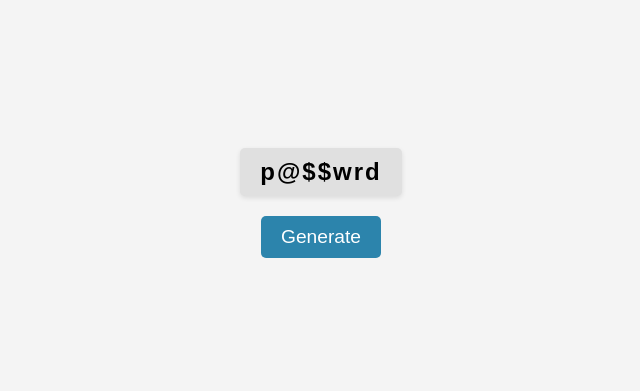
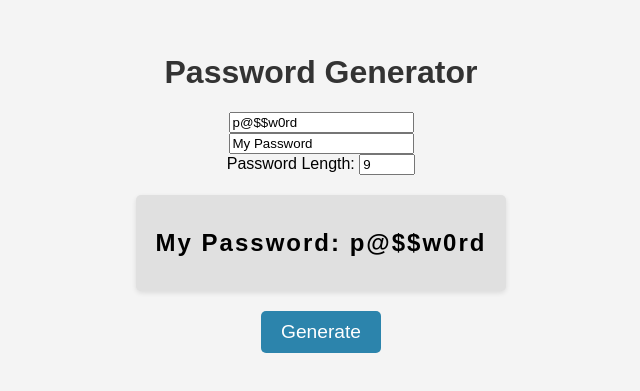
Before and after one commit to fmagana14/Password_tutorial, a React (Create React App) app: page / in a window 1280 px wide. Shown: the part 207-598 px from the top of the page, without its empty margins (319-959 px from the left). Built offline with nearby package versions, Linux system fonts and the light colour scheme.

Commit message:
completed part 4 of assignment

```diff
--- a/src/password.js
+++ b/src/password.js
@@ -1,14 +1,88 @@
+// import { useState } from "react";
+
+// function generatePassword() {
+//   // Define the characters for password generation
+//   const characters = 'ABCDEFGHIJKLMNOPQRSTUVWXYZabcdefghijklmnopqrstuvwxyz0123456789';
+
+//   // Generate the password with 9 random characters and join without spaces
+//   const newPassword = Array.from({ length }, () => {
+//     const randomIndex = Math.floor(Math.random() * characters.length);
+//     return characters[randomIndex];
+//   }).join(''); // Join the array into a single string without spaces
+
+//   // Insert hyphens after every 3 characters to match the pattern xxx-xxx-xxx
+//   const hyphPassword = `${newPassword.slice(0, 3)}-${newPassword.slice(3, 6)}-${newPassword.slice(6, 9)}`;
+
+//   return hyphPassword;
+// }
+
+// function Password() {
+//   const [password, setPassword] = useState('p@$$wrd');
+//   const [name, setName] = useState('My Password');
+//   const [length, setLenth] = useState(9);
+
+//   return (
+//     <div className="password-container">
+//       <h1>Password Generator</h1>
+//       <div>
+//         <input
+//           type="text"
+//           value={password}
+//           onChange={(e) => setPassword(e.target.value)}
+//           placeholder="Generated password"
+//         />
+//       </div>
+
+//             {/* New input for password name/description */}
+//       <div>
+//         <input
+//           type="text"
+//           value={name}
+//           onChange={(e) => setName(e.target.value)}
+//           placeholder="Password name/description"
+//         />
+//       </div>
+
+//             {/* Input to control the password length */}
+//       <div>
+//         <label>Password Length: </label>
+//         <input
+//           type="number"
+//           value={length}
+//           min="3"
+//           max="15"
+//           onChange={(e) => setLength(Number(e.target.value))}
+//         />
+//       </div>
+
+//      {/* Display the current password and name */}
+//      <div className="password-display">
+//         <p><strong>{name}</strong>: {password}</p>
+//       </div>
+
+//       {/* Button to generate a new password */}
+//       <button className="generate-btn" onClick={() => {
+//         const newPassword = generatePassword(length);  // Generate password with chosen length
+//         setPassword(newPassword);  // Update the password in state
+//       }}>
+//         Generate
+//       </button>
+//     </div>
+//   );
+// }
+
+// export default Password;
 import { useState } from "react";
+// import './Password.css'; // Assuming we still want the styling
 
-function generatePassword() {
-  // Define the characters for password generation
+function generatePassword(length) {
   const characters = 'ABCDEFGHIJKLMNOPQRSTUVWXYZabcdefghijklmnopqrstuvwxyz0123456789';
 
-  // Generate the password with 9 random characters and join without spaces
-  const newPassword = Array.from({ length: 9 }, () => {
+  // Generate a password with a dynamic length based on user input
+  const newPassword = Array.from({ length }, () => {
     const randomIndex = Math.floor(Math.random() * characters.length);
     return characters[randomIndex];
-  }).join(''); // Join the array into a single string without spaces
+  }).join(''); // Join the array into a single string
 
   // Insert hyphens after every 3 characters to match the pattern xxx-xxx-xxx
   const hyphPassword = `${newPassword.slice(0, 3)}-${newPassword.slice(3, 6)}-${newPassword.slice(6, 9)}`;
@@ -17,17 +91,59 @@ function generatePassword() {
 }
 
 function Password() {
-  const [password, setPassword] = useState('p@$$wrd');
+  // Controlled component states
+  const [password, setPassword] = useState('p@$$w0rd');  // Initial password value
+  const [name, setName] = useState('My Password');       // New state for the password description/name
+  const [length, setLength] = useState(9);               // State for dynamic password length
 
   return (
     <div className="password-container">
-      <div className="password-display">{password}</div>
+      <h1>Password Generator</h1>
+
+      {/* Input for password itself */}
       <div>
-        <button className="generate-btn" onClick={() => {
-          const newPassword = generatePassword(); // Generate a new password
-          setPassword(newPassword); // Update the state with the new password
-        }}>Generate</button>
+        <input
+          type="text"
+          value={password}
+          onChange={(e) => setPassword(e.target.value)}
+          placeholder="Generated password"
+        />
       </div>
+
+      {/* New input for password name/description */}
+      <div>
+        <input
+          type="text"
+          value={name}
+          onChange={(e) => setName(e.target.value)}
+          placeholder="Password name/description"
+        />
+      </div>
+
+      {/* Input to control the password length */}
+      <div>
+        <label>Password Length: </label>
+        <input
+          type="number"
+          value={length}
+          min="3"
+          max="15"
+          onChange={(e) => setLength(Number(e.target.value))}
+        />
+      </div>
+
+      {/* Display the current password and name */}
+      <div className="password-display">
+        <p><strong>{name}</strong>: {password}</p>
+      </div>
+
+      {/* Button to generate a new password */}
+      <button className="generate-btn" onClick={() => {
+        const newPassword = generatePassword(length);  // Generate password with chosen length
+        setPassword(newPassword);  // Update the password in state
+      }}>
+        Generate
+      </button>
     </div>
   );
 }
```
Also changed, not shown: src/app/store.js (added), 1 other file (tests, documents, lock files or other folders).
